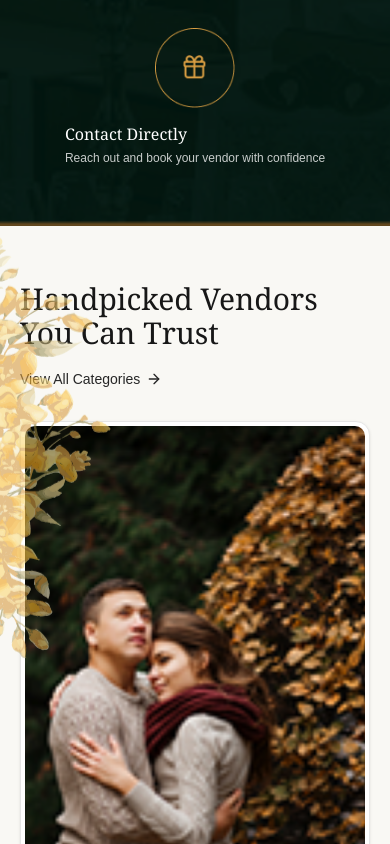
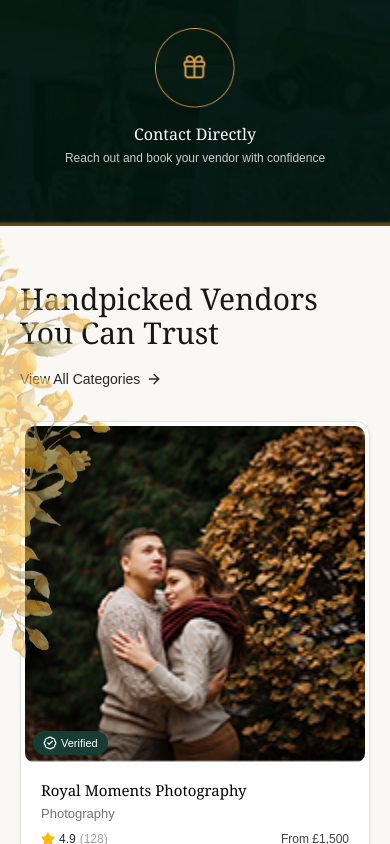
Before and after one commit to Syed-rayyan12/evently-london, a Next.js app in the folder frontend/: page / in a window 390 px wide. Shown: the part 6580-7424 px from the top of the page. Built offline with nearby package versions, Linux system fonts and the light colour scheme; no server answers.

Commit message:
code updated

```diff
--- a/frontend/app/globals.css
+++ b/frontend/app/globals.css
@@ -907,7 +907,13 @@ body {
  }
 
  .mobile-height{
-  height:60vh;
+  height:40vh;
+ }
+
+ .content-tx{
+    display: flex;
+    flex-direction: column;
+    align-items: center;
  }
 
   .line-clamp {
--- a/frontend/components/website/header-range-menu.tsx
+++ b/frontend/components/website/header-range-menu.tsx
@@ -41,7 +41,7 @@ export function HeaderRangeMenu({ links, overlay = false }: HeaderRangeMenuProps
     : "desktop-range-menu-button text-ink hover:border-brand-gold hover:text-gold";
 
   return (
-    <div className="desktop-range-menu justify-self-end w-60">
+    <div className="desktop-range-menu justify-self-end">
       <button
         type="button"
         aria-label="Open navigation menu"
--- a/frontend/components/website/how-it-works.tsx
+++ b/frontend/components/website/how-it-works.tsx
@@ -61,7 +61,7 @@ export function HowItWorks() {
                   className="h-20 w-20 object-cover shrink-0"
                 />
               </span>
-              <div className="flex min-w-0 flex-col">
+              <div className="flex min-w-0 content-tx flex-col">
                 <h3 className=" font-pt-serif text-[16px] font-normal text-white">
                   {step.title}
                 </h3>
```
